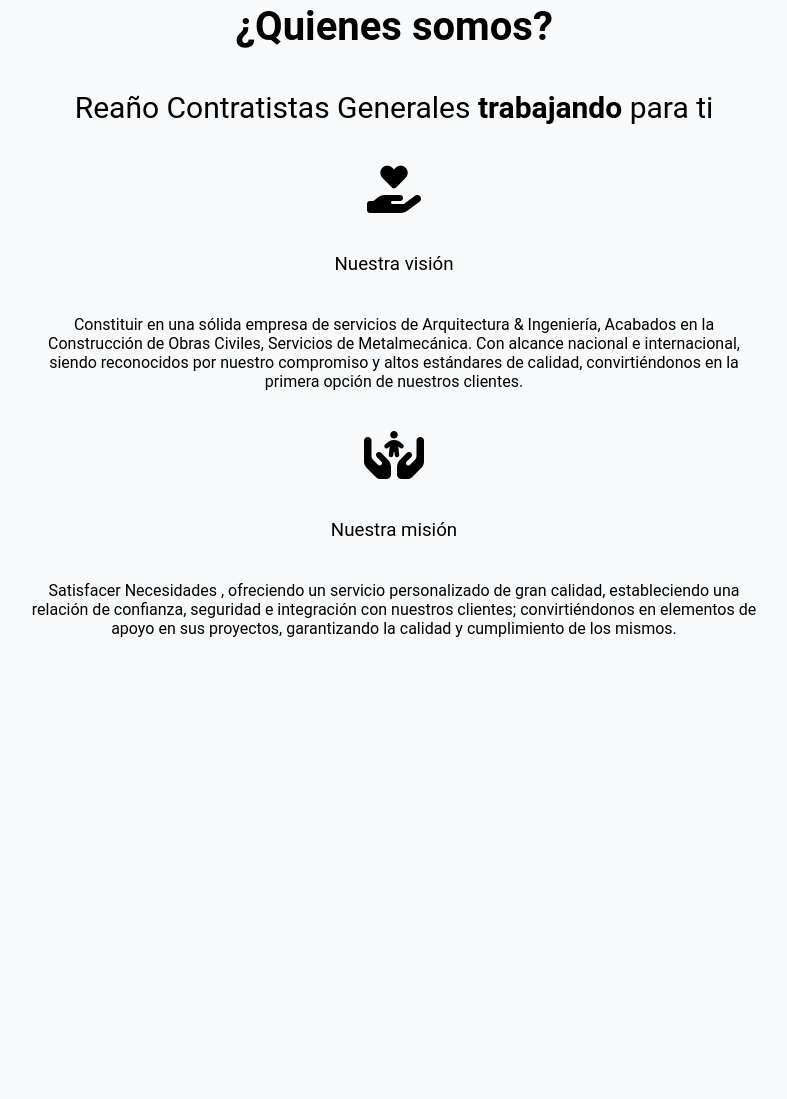
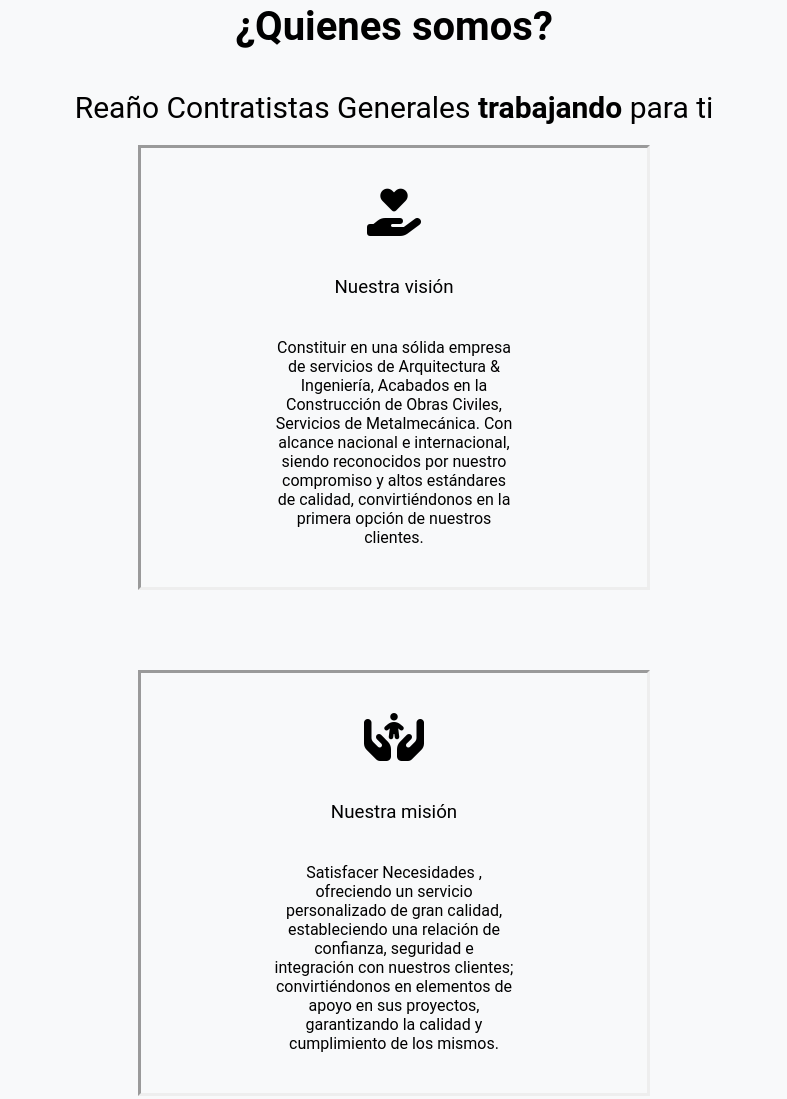
Before and after one commit to PaoloHRRR/rcontratistasgenerales, a plain HTML site: page index.html in a window 1280 px wide. Shown: the part 917-2016 px from the top of the page, without its empty margins (246-1033 px from the left). Before the commit the page ends 1575 px from the top, so only its background shows below. Drawn offline with Linux system fonts and the light colour scheme.

Commit message:
fix: change css rules of vision and mission

```diff
--- a/style.css
+++ b/style.css
@@ -19,6 +19,7 @@ body {
 }
 
 .h1{
+
   font-size: 2em;
   font-weight: bold;
 }
@@ -135,7 +136,13 @@ i{
 }
 
 .about-us-section{
-
+    width: 40%;
+    padding: 20px;
+    margin: auto;
+    border: inset;
+    display: grid;
+    place-items: center;
+    margin-bottom: 5em;
 }
 
 .about-us-section-text {
```
